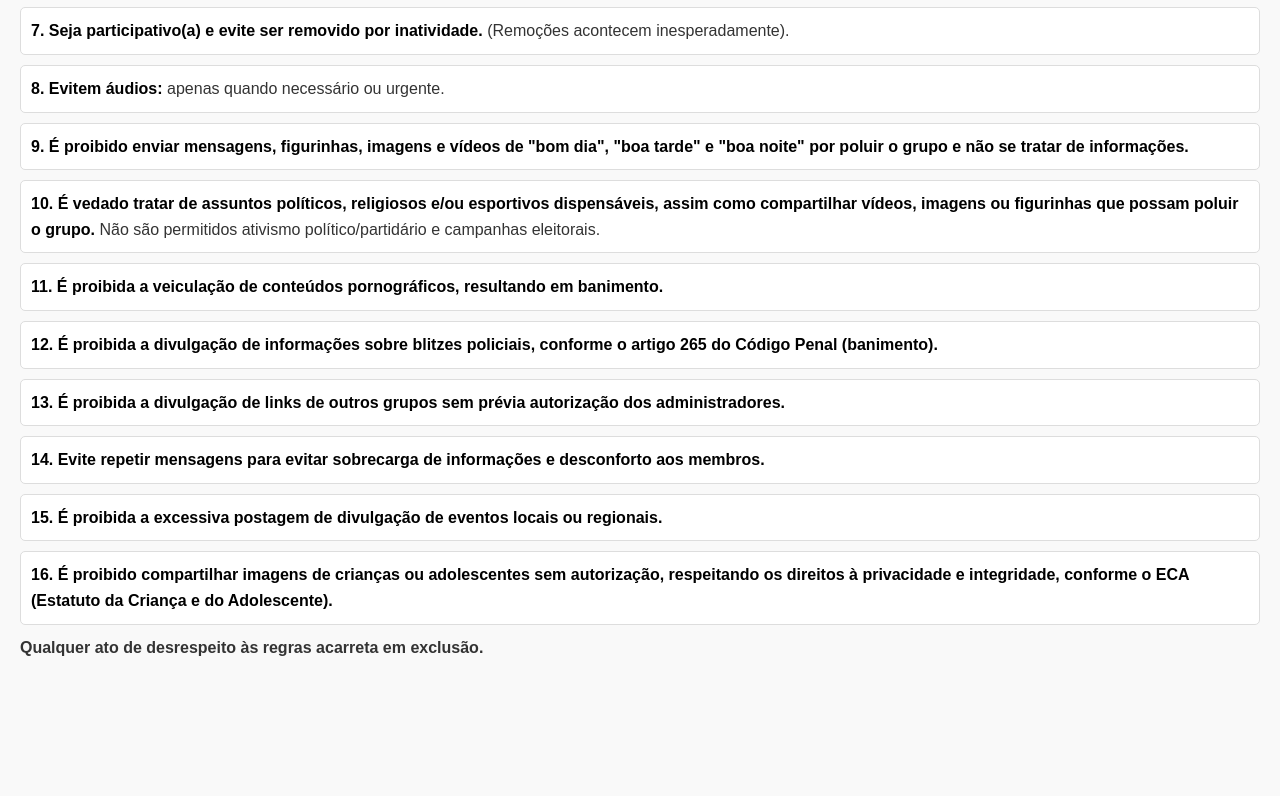
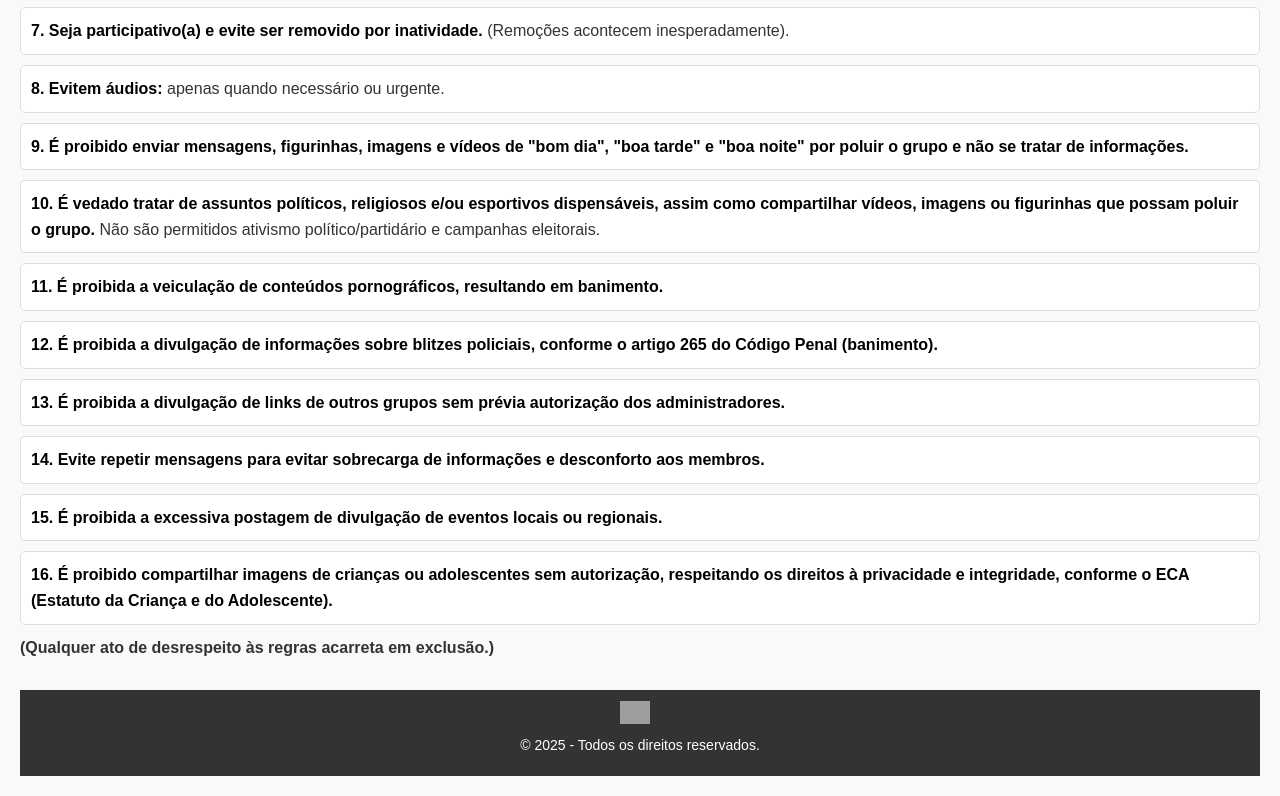
Before and after one commit to CSL-ES/regras-csl, a plain HTML site: page index.html in a window 1280 px wide. Shown: the part 556-1352 px from the top of the page. Before the commit the page ends 1246 px from the top, so only its background shows below. Drawn offline with Linux system fonts and the light colour scheme; grey boxes are pictures that could not be loaded.

Commit message:
Update index.html

```diff
--- a/index.html
+++ b/index.html
@@ -34,6 +34,19 @@
         li strong {
             color: #000;
         }
+        footer {
+            text-align: center;
+            margin-top: 30px;
+            padding: 10px;
+            background-color: #333;
+            color: #fff;
+            font-size: 14px;
+        }
+        footer img {
+            width: 30px;
+            vertical-align: middle;
+            margin-right: 10px;
+        }
     </style>
 </head>
 <body>
@@ -59,6 +72,11 @@
         <li><strong>15. É proibida a excessiva postagem de divulgação de eventos locais ou regionais.</strong></li>
         <li><strong>16. É proibido compartilhar imagens de crianças ou adolescentes sem autorização, respeitando os direitos à privacidade e integridade, conforme o ECA (Estatuto da Criança e do Adolescente).</strong></li>
     </ul>
-    <p><strong>Qualquer ato de desrespeito às regras acarreta em exclusão.</strong></p>
+    <p><strong>(Qualquer ato de desrespeito às regras acarreta em exclusão.)</strong></p>
+
+    <footer>
+        <img src="https://upload.wikimedia.org/wikipedia/commons/4/4e/Seal_of_the_United_States_Senate_%28obverse%29.svg" alt="Selo do grupo">
+        <p>&copy; 2025 - Todos os direitos reservados.</p>
+    </footer>
 </body>
 </html>
```
